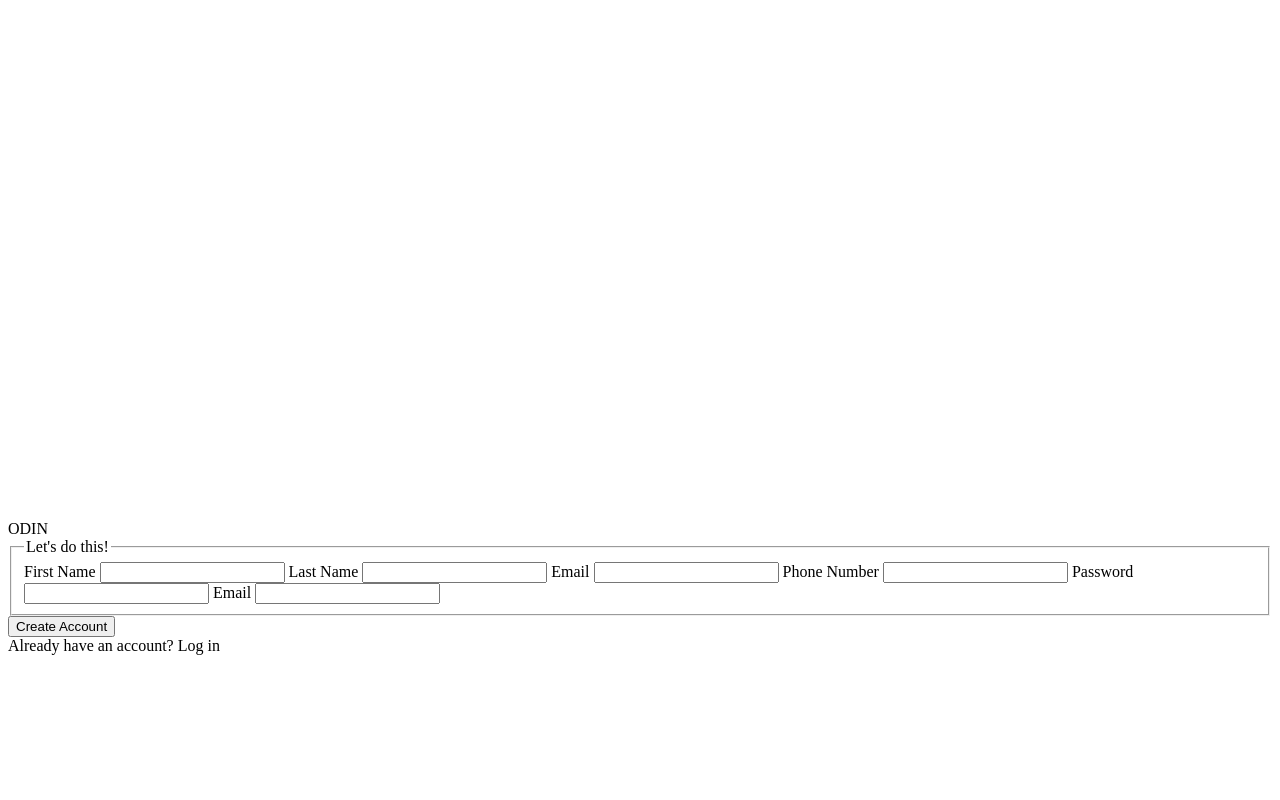
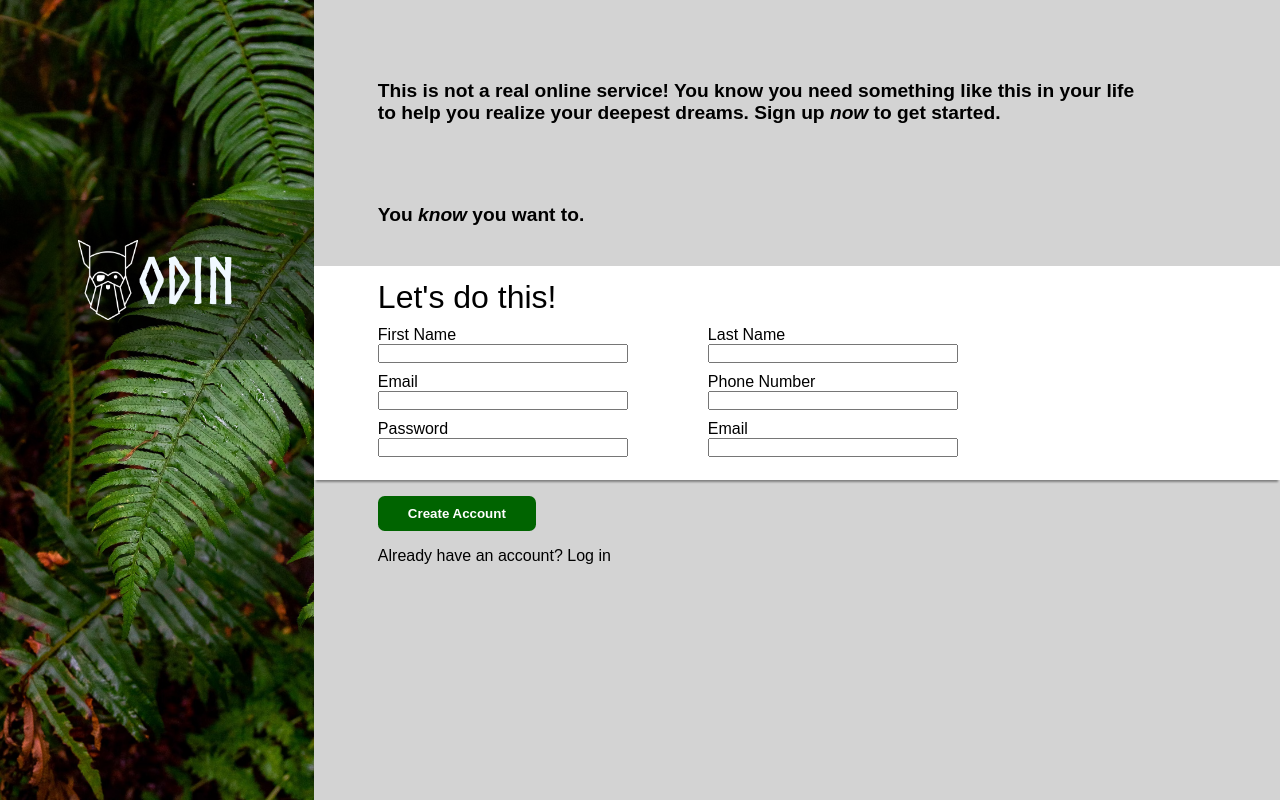
Before and after one commit to areddy2022/Sign-up-Form, a plain HTML site: page index.html in a window 1280 px wide. Drawn offline with Linux system fonts and the light colour scheme.

Commit message:
Correct html structure and add css styling

```diff
--- a/index.html
+++ b/index.html
@@ -8,33 +8,56 @@
 </head>
 <body>
     <div class="side-bar">
-        <div class="logo-background">
-            <img src="./images/odin-lined.png" alt="The legendary Thor Odinson">
+        <div class="logo-bar">
+            <img src="./images/odin-lined.png" alt="Odin Project Logo">
             <div class="logo-text">ODIN</div>
         </div>
     </div>
     <div class="form-wrapper">
-        <div class="top"></div>
-        <div class="top-sub"></div>
+        <div class="top">This is not a real online service! You know you need something
+            like this in your life to help you realize your deepest dreams. Sign up
+            <em>now</em> to get started.
+        </div>
+        <div class="top">You <em>know</em> you want to.</div>
         <form action="POST">
-            <fieldset>
+            <div class="main-form">
                 <legend>Let's do this!</legend>
+                <div class="row">
+                    <div class="field-group">
                         <label for="first-name">First Name</label>
                         <input type="text" id="first-name" name="firstName">
+                    </div>
+                    <div class="field-group">
                         <label for="last-name">Last Name</label>
                         <input type="text" id="last-name" name="lastName">
+                    </div>
+                </div>
+                <div class="row">
+                    <div class="field-group">
                         <label for="email">Email</label>
                         <input type="text" name="usermail" id="email">
+                    </div>
+                    <div class="field-group">
                         <label for="phone-number">Phone Number</label>
                         <input type="text" name="phoneNumber" id="phone-number">
+                    </div>
+                </div>
+                <div class="row">
+                    <div class="field-group">
                         <label for="password">Password</label>
                         <input type="text" name="password" id="password">
+                    </div>
+                    <div class="field-group">
                         <label for="confirm-password">Email</label>
                         <input type="text" name="confirm-password" id="confirm-password">
-            </fieldset>
+                    </div>
+                </div>
+            </div>
+            <div class="button-wrapper">
                 <button type="submit">Create Account</button>
+            </div>
         </form>
-        <div class="log-in">Already have an account? <href>Log in</href></div>
+        <div class="log-in">Already have an account? <link href="https://google.com">Log in</div>
     </div>
 </body>
 </html>
--- a/styles.css
+++ b/styles.css
@@ -2,3 +2,108 @@
     font-family: "Norse-Bold";
     src: url(./fonts/Norse-Bold.otf);
 }
+
+.logo-text {
+    font-family: "Norse-Bold";
+    font-size: 8vh;
+    color: aliceblue;
+}
+
+.top {
+    margin-top: 10vh;
+    margin-right: 10vw;
+    font-weight: bold;
+    font-size: larger;
+    margin-left: 5vw;
+}
+
+* {
+    margin: 0;
+    padding: 0;
+    box-sizing: border-box;
+    font-family: Arial, Helvetica, sans-serif;
+}
+
+button {
+    background-color: darkgreen;
+    color: white;
+    border-radius: 0.5em;
+    font-weight: bold;
+    border: none;
+    padding: 10px 30px;
+}
+
+body {
+    background-color: lightgray;
+    display: flex;
+    width: 100vw;
+    height: 100vh;
+}
+
+form {
+    margin-top: 5vh;
+}
+
+form legend {
+    font-size: xx-large;
+}
+
+input {
+    width: 250px;
+}
+
+.main-form {
+    padding: 1vw 0;
+    padding-left: 5vw;
+    background-color: white;
+    box-shadow: 0 4px 2px -2px gray;
+}
+
+.side-bar {
+    background-color: unset;
+    background-image: url(images/photo-1585202900225-6d3ac20a6962.avif);
+    width: 40vw;
+    background-repeat: no-repeat;
+    background-size: cover;
+}
+
+.form-wrapper {
+    display: flex;
+    flex-direction: column;
+
+}
+
+.logo-bar {
+    display: flex;
+    flex-direction: row;
+    justify-content: center;
+    align-items: center;
+    padding: 5vh 0;
+    margin-top: 25vh;
+    background-color: rgba(0, 0, 0, 0.401);
+}
+
+.logo-bar img {
+    height: 10vh;
+}
+
+.row {
+    display: flex;
+    flex-direction: row;
+    gap: 5em;
+    margin: 10px 0;
+}
+
+.field-group {
+    display: flex;
+    flex-direction: column;
+}
+
+.button-wrapper {
+    margin: 2vh 0;
+    margin-left: 5vw;
+}
+
+.log-in {
+    margin-left: 5vw;
+}
```
Lines whose indentation alone changed are shown as unchanged.
